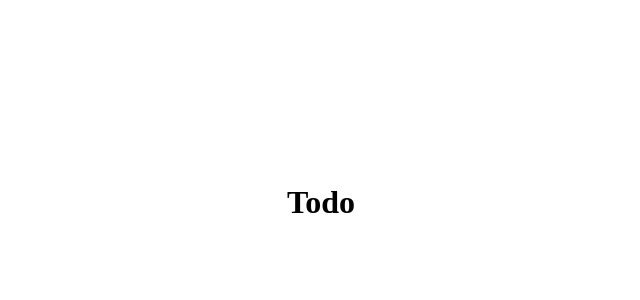
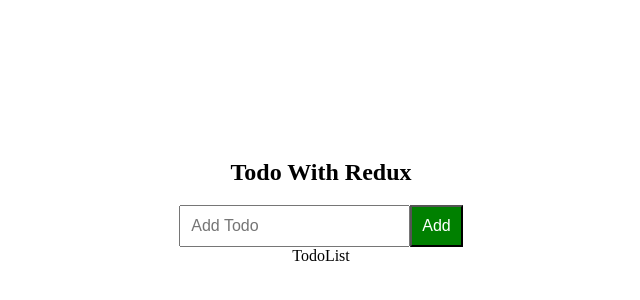
Before and after one commit to birkan-dogan/redux-todo, a React (Create React App) app: page / in a window 1280 px wide. Shown: the part 206-506 px from the top of the page, without its empty margins (319-959 px from the left). Built offline with nearby package versions, Linux system fonts and the light colour scheme.

Commit message:
TodoInput component is added

```diff
--- /dev/null
+++ b/src/components/Todo.css
@@ -0,0 +1,11 @@
+.todo-input {
+  padding: 10px;
+  font-size: 1rem;
+}
+
+.add-button {
+  padding: 10px;
+  font-size: 1rem;
+  background-color: green;
+  color: white;
+}
--- a/src/components/Todo.jsx
+++ b/src/components/Todo.jsx
@@ -1,9 +1,13 @@
 import React from "react";
-
+import TodoInput from "./TodoInput";
+import TodoList from "./TodoList";
+import "./Todo.css";
 const Todo = () => {
   return (
-    <div>
-      <h1>Todo</h1>
+    <div className="app">
+      <h2>Todo With Redux</h2>
+      <TodoInput />
+      <TodoList />
     </div>
   );
 };
--- a/src/components/TodoInput.jsx
+++ b/src/components/TodoInput.jsx
@@ -1,7 +1,24 @@
+import { useState } from "react";
+
 const TodoInput = () => {
+  const [text, setText] = useState("");
+  const handleSubmit = (e) => {
+    e.preventDefault();
+    setText("");
+  };
   return (
-    <div>
-      <h1>todoInput</h1>
-    </div>
+    <form onSubmit={handleSubmit}>
+      <input
+        type="text"
+        placeholder="Add Todo"
+        value={text}
+        onChange={(e) => setText(e.target.value)}
+        className="todo-input"
+      />
+      <button type="submit" className="add-button">
+        Add
+      </button>
+    </form>
   );
 };
+export default TodoInput;
```
